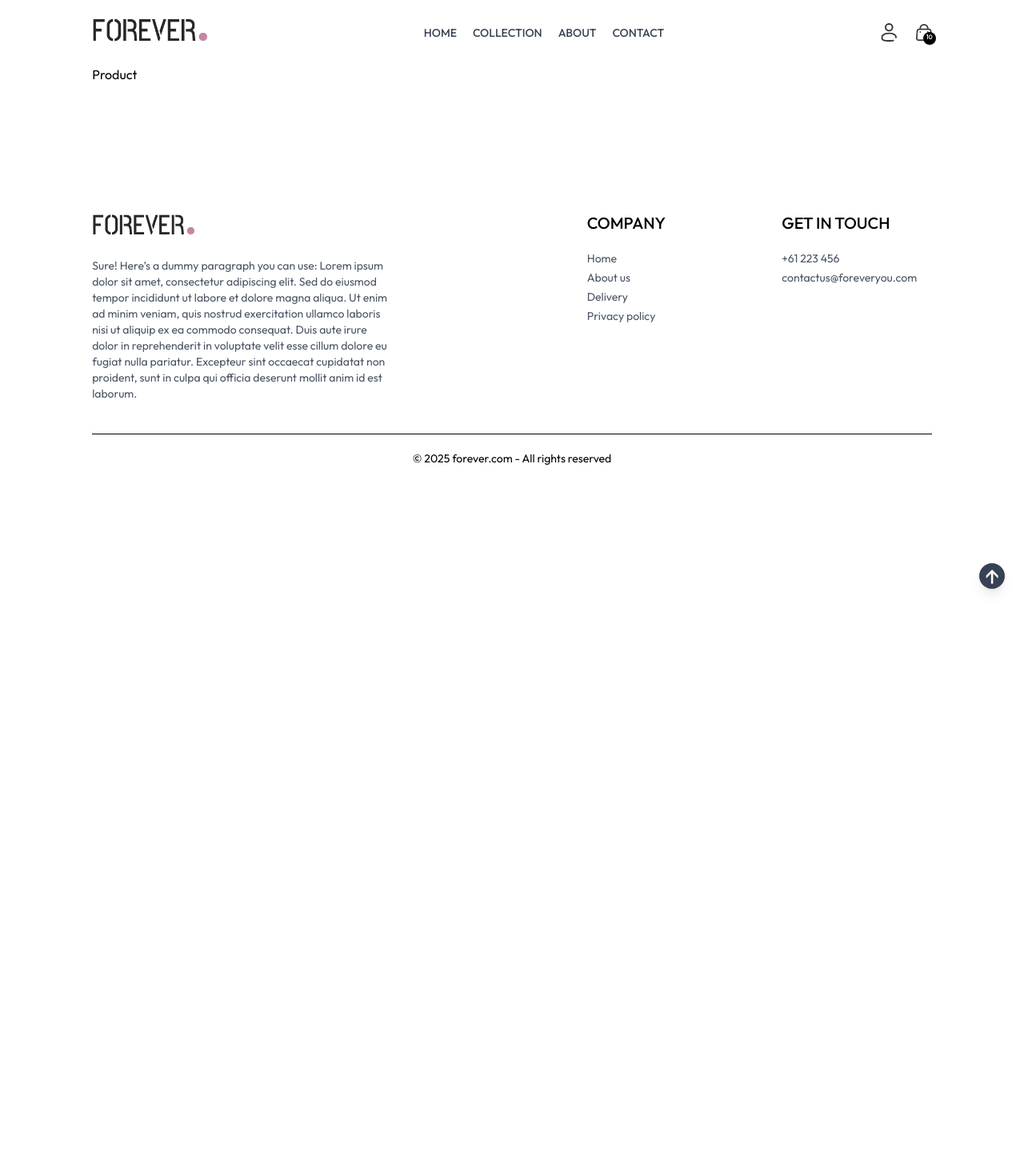
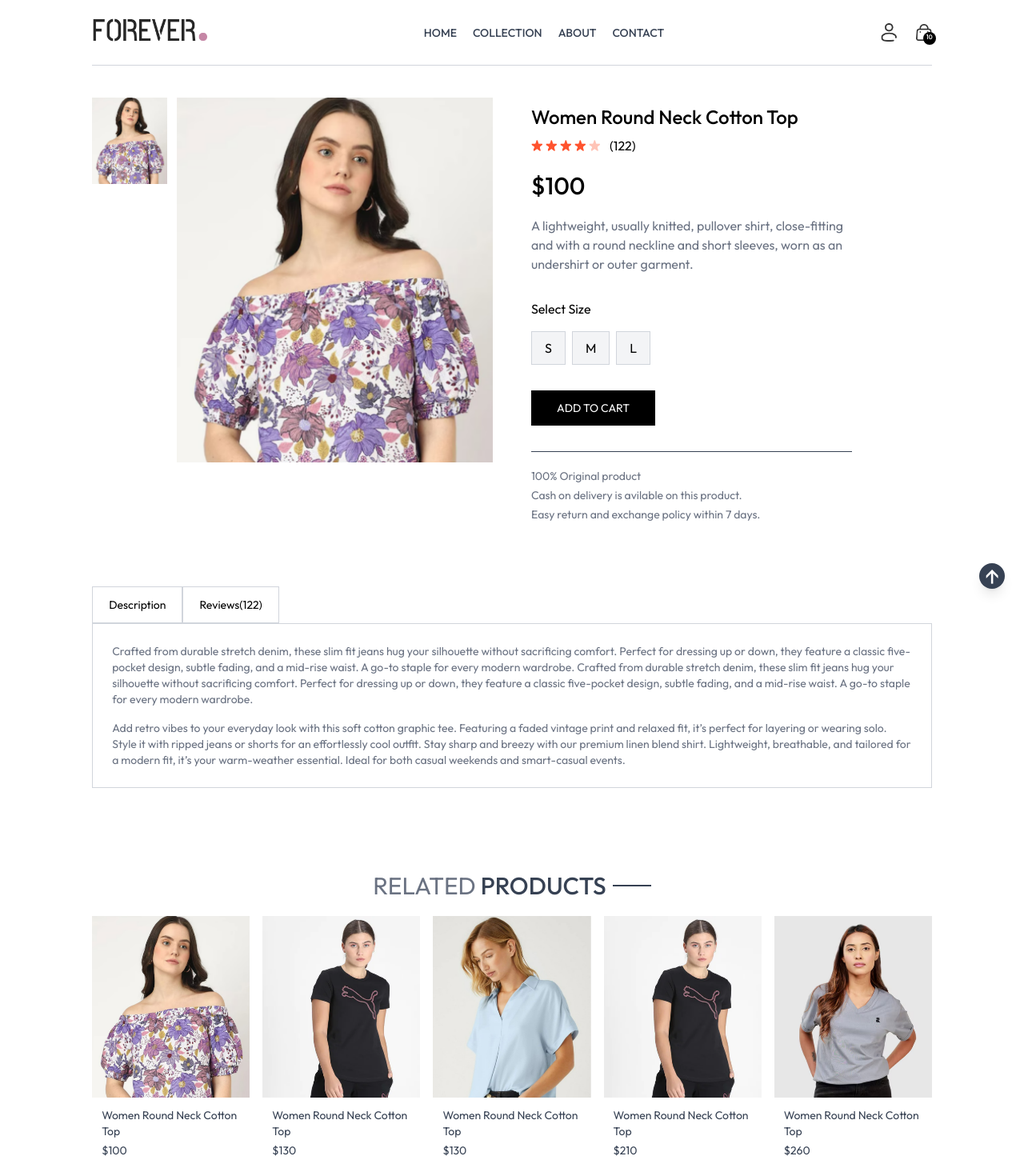
Before and after one commit to dbpthk/ecommerce-website, a React (Vite) app: page /product/aaaaa in a window 1280 px wide. Shown: the top 1470 px of the page at 80% size. Before the commit the page ends 800 px from the top, so only its background shows below. Built offline with nearby package versions, Linux system fonts and the light colour scheme; a web font is replaced by a local one.

Commit message:
complete individual product page

```diff
--- a/src/components/Navbar.jsx
+++ b/src/components/Navbar.jsx
@@ -16,19 +16,19 @@ const Navbar = () => {
       </Link>
       <ul className="hidden sm:flex gap-5 text-sm text-gray-700">
         <NavLink to="/" className="flex flex-col items-center gap-1">
-          <p>HOME</p>
+          <p className="hover:text-black hover:font-bold">HOME</p>
           <hr className="mt-0 w-3/4 border-none h-[1.5px] bg-gray-300 hidden" />
         </NavLink>
         <NavLink to="/collection" className="flex flex-col items-center gap-1">
-          <p>COLLECTION</p>
+          <p className="hover:text-black hover:font-bold">COLLECTION</p>
           <hr className="mt-0 w-3/4 border-none h-[1.5px] bg-gray-300 hidden" />
         </NavLink>
         <NavLink to="/about" className="flex flex-col items-center gap-1">
-          <p>ABOUT</p>
+          <p className="hover:text-black hover:font-bold">ABOUT</p>
           <hr className="mt-0 w-3/4 border-none h-[1.5px] bg-gray-300 hidden" />
         </NavLink>
         <NavLink to="/contact" className="flex flex-col items-center gap-1">
-          <p>CONTACT</p>
+          <p className="hover:text-black hover:font-bold">CONTACT</p>
           <hr className="w-3/4 border-none h-[1.5px] bg-gray-300 hidden" />
         </NavLink>
       </ul>
--- /dev/null
+++ b/src/components/RelatedProducts.jsx
@@ -0,0 +1,41 @@
+import React, { useContext, useEffect, useState } from "react";
+import { ShopContext } from "../context/ShopContext";
+import Title from "./Title";
+import ProductItem from "./ProductItem";
+
+const RelatedProducts = ({ category, subCategory }) => {
+  const { products } = useContext(ShopContext);
+  const [related, setRelated] = useState([]);
+
+  useEffect(() => {
+    if (products.length > 0) {
+      let productsCopy = products.slice();
+      productsCopy = productsCopy.filter((item) => category === item.category);
+      productsCopy = productsCopy.filter(
+        (item) => subCategory === item.subCategory
+      );
+      setRelated(productsCopy.slice(0, 5));
+    }
+  }, [products]);
+
+  return (
+    <div className="my-24">
+      <div className="text-center text-3xl py-2">
+        <Title text1={"RELATED"} text2={"PRODUCTS"} />
+      </div>
+      <div className="grid grid-cols-2 sm:grid-cols-3 md:grid-cols-4 lg:grid-cols-5 gap-4 gap-y-6">
+        {related.map((item, index) => (
+          <ProductItem
+            key={index}
+            id={item._id}
+            name={item.name}
+            price={item.price}
+            image={item.image}
+          />
+        ))}
+      </div>
+    </div>
+  );
+};
+
+export default RelatedProducts;
--- a/src/index.css
+++ b/src/index.css
@@ -14,6 +14,15 @@ a.active hr {
   font-weight: 400;
   font-style: normal;
 }
+.scrollbar-hide {
+  -ms-overflow-style: none; /* IE 10+ */
+  scrollbar-width: none; /* Firefox */
+}
+
+.scrollbar-hide::-webkit-scrollbar {
+  display: none; /* Chrome, Safari */
+}
+
 @media (max-width: 640px) {
   a.active {
     background-color: #3b3b3b;
--- a/src/pages/Product.jsx
+++ b/src/pages/Product.jsx
@@ -1,7 +1,140 @@
-import React from "react";
+import React, { useContext, useEffect, useState } from "react";
+import { useParams } from "react-router-dom";
+import { ShopContext } from "../context/ShopContext";
+import { assets } from "../assets/frontend_assets/assets";
+import RelatedProducts from "../components/RelatedProducts";
 
 const Product = () => {
-  return <div>Product</div>;
+  const { productId } = useParams();
+  const { products, currency } = useContext(ShopContext);
+  const [productData, setProductData] = useState(false);
+  const [image, setImage] = useState("");
+  const [size, setSize] = useState("");
+
+  const fetchProductData = async () => {
+    products.map((item) => {
+      if (item._id === productId) {
+        setProductData(item);
+        setImage(item.image[0]);
+        return null;
+      }
+    });
+  };
+
+  useEffect(() => {
+    fetchProductData();
+  }, [productId]);
+
+  return productData ? (
+    <div className="border-t border-gray-300 pt-10 transition-opacity ease-in duration-500 opacity-100">
+      {/* product data  */}
+      <div className="flex gap-12 sm:gap-12 flex-col sm:flex-row">
+        {/* product images  */}
+        <div className="flex-1 flex flex-col-reverse gap-3 sm:flex-row">
+          <div className="flex sm:flex-col overflow-x-auto sm:overflow-y-scroll scrollbar-hide justify-between sm:justify-normal sm:w-[18.99%] w-full ">
+            {productData.image.map((item, index) => (
+              <img
+                onClick={() => setImage(item)}
+                src={item}
+                key={index}
+                className="w-[24%] sm:w-full sm:mb-3 flex-shrik-0 cursor-pointer active:scale-105"
+                alt=""
+              />
+            ))}
+          </div>
+          <div className="w-full sm:w-[80%]">
+            <img className="w-full h-auto" src={image} alt="" />
+          </div>
+        </div>
+
+        {/* Product Info  */}
+
+        <div className="flex-1">
+          <h1 className="font-medium text-2xl mt-2">{productData.name}</h1>
+          <div className="flex items-center gap-1 mt-2">
+            <img src={assets.star_icon} alt="" className="w-3.5" />
+            <img src={assets.star_icon} alt="" className="w-3.5" />
+            <img src={assets.star_icon} alt="" className="w-3.5" />
+            <img src={assets.star_icon} alt="" className="w-3.5" />
+            <img src={assets.star_dull_icon} alt="" className="w-3.5" />
+            <p className="pl-2">(122)</p>
+          </div>
+          <p className="mt-5 text-3xl font-medium">
+            {currency}
+            {productData.price}
+          </p>
+          <p className="mt-5 text-gray-500 md:w-4/5">
+            {productData.description}
+          </p>
+          <div className="flex flex-col gap-4 my-8">
+            <p>Select Size</p>
+            <div className="flex gap-2">
+              {productData.sizes.map((item, index) => (
+                <button
+                  onClick={() => setSize(item)}
+                  className={`border border-gray-300 py-2 px-4 bg-gray-100 cursor-pointer ${
+                    item === size ? "border-orange-500" : ""
+                  }`}
+                  key={index}
+                >
+                  {item}
+                </button>
+              ))}
+            </div>
+          </div>
+          <button className="bg-black text-white px-8 py-3 text-sm active:bg-gray-700 sm:hover:bg-gray-700 cursor-pointer">
+            ADD TO CART
+          </button>
+          <hr className="text-gray-700 mt-8 sm:w-4/5" />
+          <div className="text-sm text-gray-500 mt-5 flex flex-col gap-1">
+            <p>100% Original product</p>
+            <p>Cash on delivery is avilable on this product.</p>
+            <p>Easy return and exchange policy within 7 days.</p>
+          </div>
+        </div>
+      </div>
+      {/* Description and review section  */}
+
+      <div className="mt-20">
+        <div className="flex">
+          <p className="border border-gray-300  px-5 py-3 text-sm">
+            Description
+          </p>
+          <p className="border border-gray-300  px-5 py-3 text-sm">
+            Reviews(122)
+          </p>
+        </div>
+
+        <div className="flex flex-col gap-4 border border-gray-300 px-6 py-6 text-sm text-gray-500">
+          <p>
+            Crafted from durable stretch denim, these slim fit jeans hug your
+            silhouette without sacrificing comfort. Perfect for dressing up or
+            down, they feature a classic five-pocket design, subtle fading, and
+            a mid-rise waist. A go-to staple for every modern wardrobe. Crafted
+            from durable stretch denim, these slim fit jeans hug your silhouette
+            without sacrificing comfort. Perfect for dressing up or down, they
+            feature a classic five-pocket design, subtle fading, and a mid-rise
+            waist. A go-to staple for every modern wardrobe.
+          </p>
+          <p>
+            Add retro vibes to your everyday look with this soft cotton graphic
+            tee. Featuring a faded vintage print and relaxed fit, it’s perfect
+            for layering or wearing solo. Style it with ripped jeans or shorts
+            for an effortlessly cool outfit. Stay sharp and breezy with our
+            premium linen blend shirt. Lightweight, breathable, and tailored for
+            a modern fit, it’s your warm-weather essential. Ideal for both
+            casual weekends and smart-casual events.
+          </p>
+        </div>
+      </div>
+      {/* display related products  */}
+
+      <RelatedProducts
+        category={productData.category}
+        subCategory={productData.subCategory}
+      />
+    </div>
+  ) : null;
 };
 
 export default Product;
```
